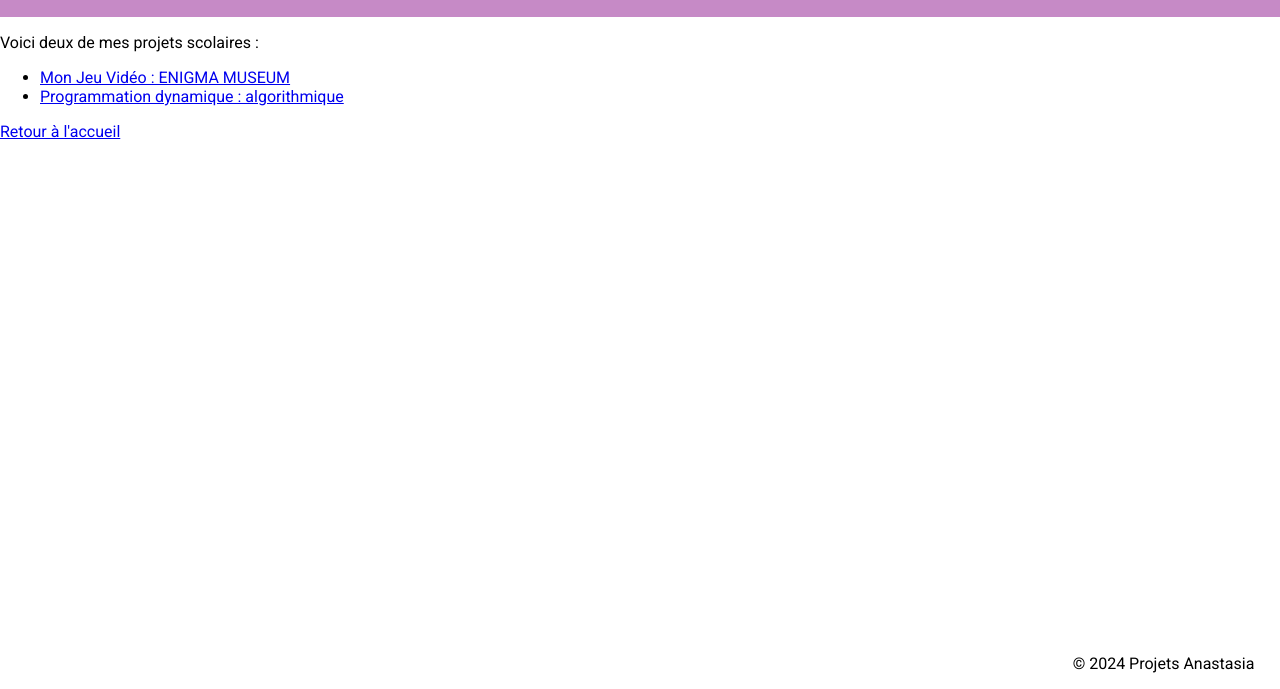
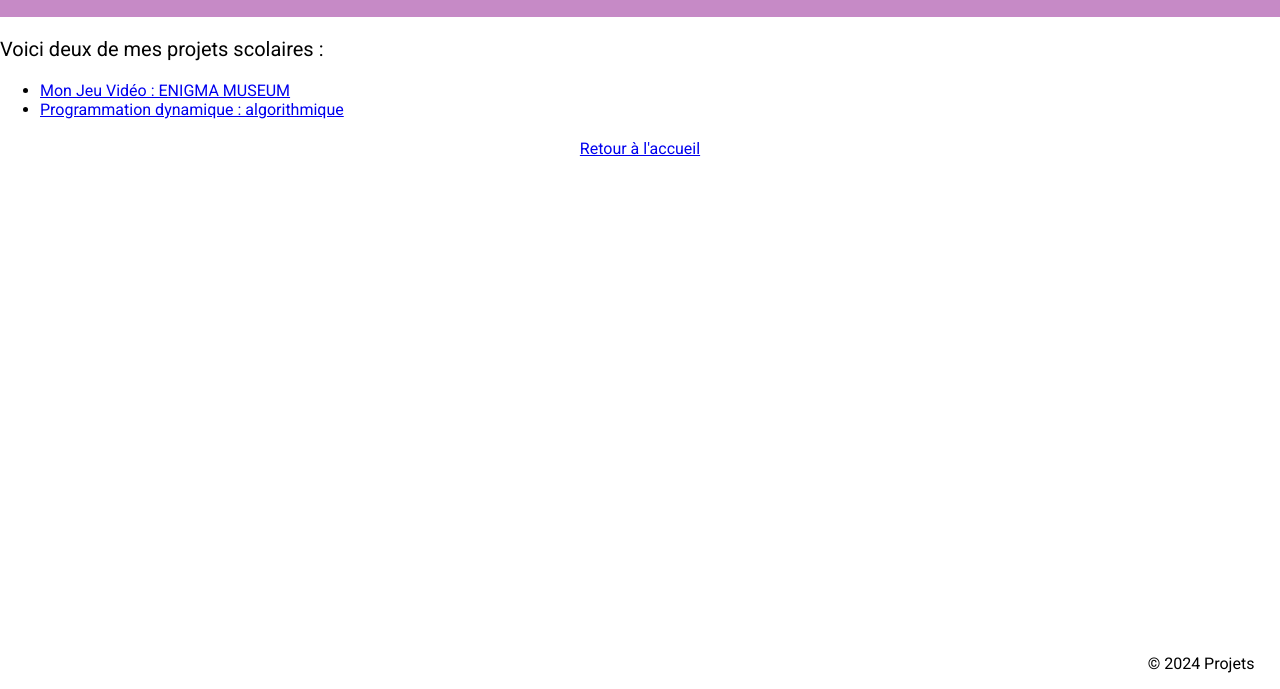
Before and after one commit to Anas-tsdk/Projets, a plain HTML site: page projets-scolaires.html in a window 1280 px wide. Shown: the part 111-800 px from the top of the page. Drawn offline with Linux system fonts and the light colour scheme.

Commit message:
Update projets-scolaires.html

```diff
--- a/projets-scolaires.html
+++ b/projets-scolaires.html
@@ -6,6 +6,21 @@
     <title>Projets Scolaires</title>
     <link href="https://fonts.googleapis.com/css2?family=Roboto&display=swap" rel="stylesheet">
     <link rel="stylesheet" href="styles.css">
+    <style>
+        /* Styles CSS pour centrer le lien de retour à l'accueil */
+        .retour-accueil {
+            display: block; /* Affichage en bloc pour pouvoir définir la largeur */
+            width: fit-content; /* Ajuste la largeur au contenu */
+            margin: 0 auto; /* Centre horizontalement */
+            text-align: center; /* Centre le texte à l'intérieur du bloc */
+            margin-top: 20px; /* Marge supérieure pour espacement */
+        }
+
+        /* Augmenter la taille du texte dans les paragraphes */
+        .texte-large {
+            font-size: 20px; /* Taille de police de 20 pixels */
+        }
+    </style>
 </head>
 <body>
     <!-- En-tête (header) -->
@@ -17,7 +32,7 @@
     <!-- Section de contenu -->
     <main>
         <!-- Contenu de la page -->
-        <p>Voici deux de mes projets scolaires :</p>
+        <p class="texte-large">Voici deux de mes projets scolaires :</p>
         <ul>
             <li><a href="jeux copie/">Mon Jeu Vidéo : ENIGMA MUSEUM</a></li>
             <li><a href="projet copie/">Programmation dynamique : algorithmique</a></li>
@@ -30,7 +45,7 @@
     <!-- Pied de page (footer) -->
     <footer>
         <!-- Informations de copyright -->
-        <p>&copy; 2024 Projets Anastasia</p>
+        <p>&copy; 2024 Projets </p>
     </footer>
 </body>
 </html>
```
